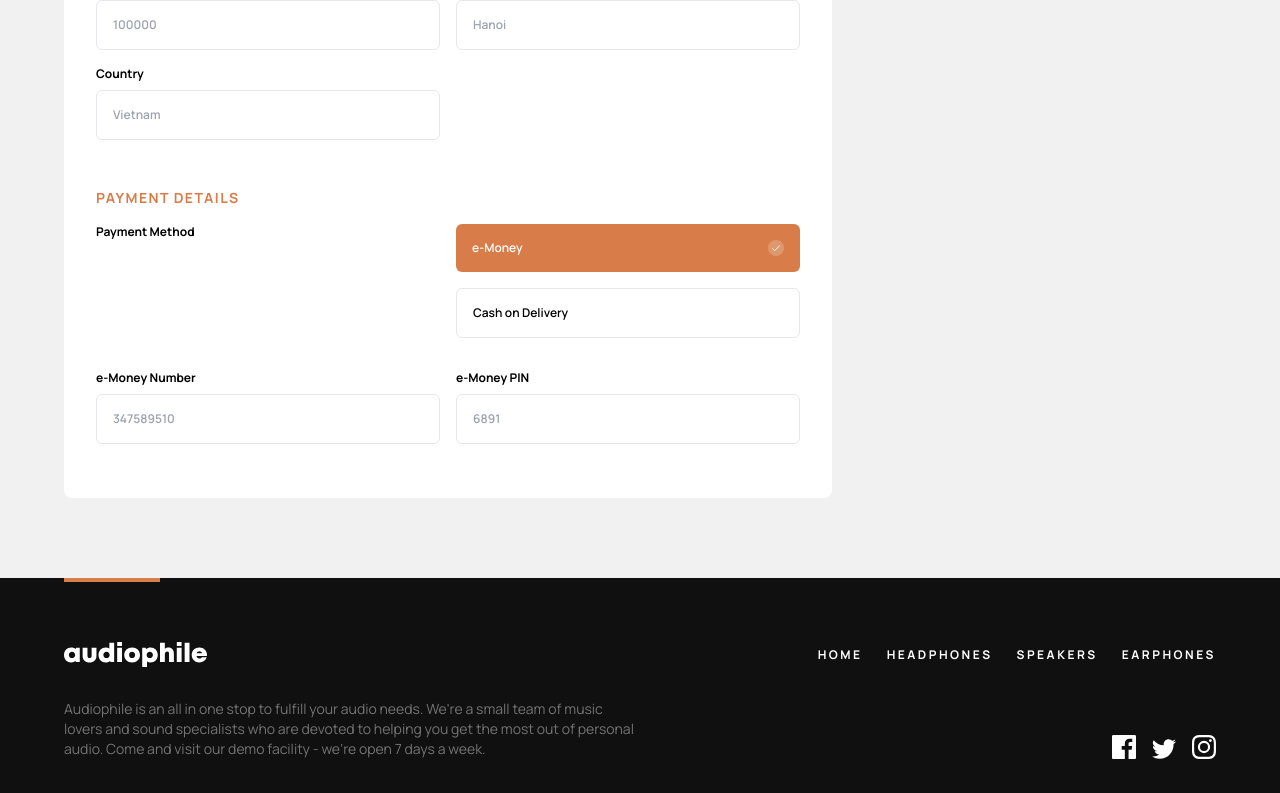
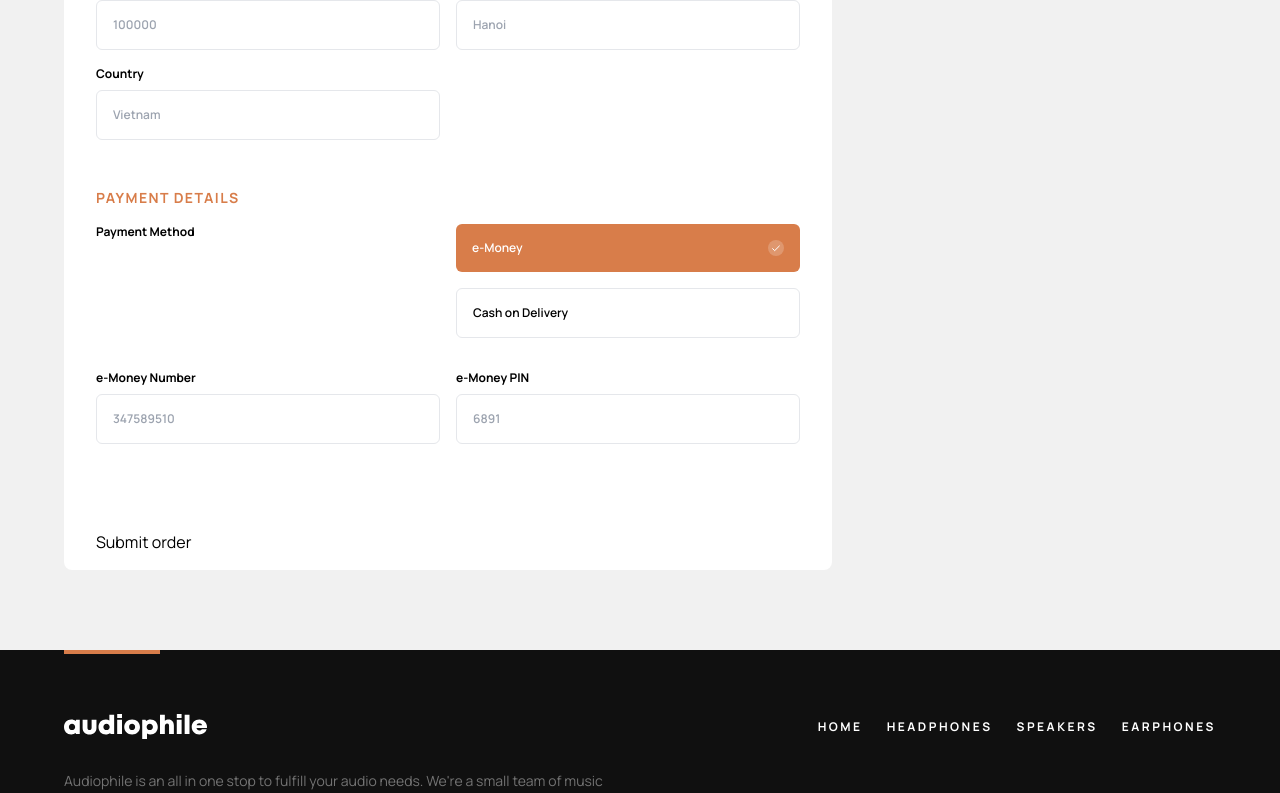
Before and after one commit to pqhung3007/audiophile-ecommerce-website, a Next.js app: page /checkout in a window 1280 px wide. Shown: the part 634-1427 px from the top of the page. Built offline with nearby package versions, Linux system fonts and the light colour scheme.

Commit message:
init react-hook form

```diff
--- a/components/CheckoutForm.tsx
+++ b/components/CheckoutForm.tsx
@@ -1,10 +1,15 @@
 import React, { useState } from "react";
 import Image from "next/image";
+import { useForm } from "react-hook-form";
 import FormField from "./shared/FormField";
 import RadioPayment from "./RadioGroupPayment";
 
 export default function CheckoutForm() {
   const [paymentMethod, setPaymentMethod] = useState("e-Money");
+
+  const { register, handleSubmit } = useForm();
+
+  const onSubmit = () => console.log("Hello");
 
   return (
     <div className="basis-2/3 rounded-lg bg-white px-8 py-12 md:pb-4">
@@ -12,19 +17,26 @@ export default function CheckoutForm() {
         checkout
       </h2>
 
-      <div className="space-y-12">
+      <form className="space-y-12" onSubmit={handleSubmit(onSubmit)}>
         <fieldset>
           <legend className="mb-4 text-sm font-bold uppercase tracking-widest text-accent">
             billing details
           </legend>
           <div className="grid grid-flow-row grid-cols-1 gap-4 md:grid-cols-2">
-            <FormField label="Name" type="text" placeholder="John Doe" />
             <FormField
+              {...register("name")}
+              label="Name"
+              type="text"
+              placeholder="John Doe"
+            />
+            <FormField
+              {...register("name")}
               label="Email Address"
               type="email"
               placeholder="john.doe@gmail.com"
             />
             <FormField
+              {...register("name")}
               label="Phone Number"
               type="text"
               placeholder="+84123456789"
@@ -89,7 +101,9 @@ export default function CheckoutForm() {
             )}
           </div>
         </fieldset>
-      </div>
+
+        <button type="submit">Submit order</button>
+      </form>
     </div>
   );
 }
--- a/package.json
+++ b/package.json
@@ -19,6 +19,7 @@
     "next": "13.0.5",
     "react": "18.2.0",
     "react-dom": "18.2.0",
+    "react-hook-form": "^7.41.0",
     "react-redux": "^8.0.5",
     "react-toastify": "^9.1.1",
     "typescript": "4.9.3"
```
Also changed, not shown: 1 other file (tests, documents, lock files or other folders).
